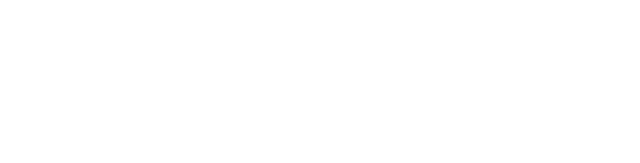
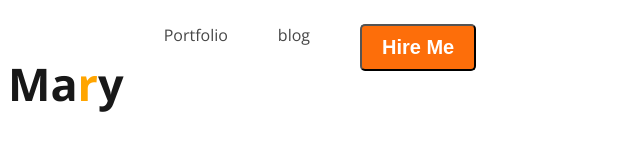
Before and after one commit to NazrulIslam-05/web-developer-portfolio, a plain HTML site: page index.html in a window 1280 px wide. Shown: the whole page, without its empty margins (0-640 px from the left). Drawn offline with nearby package versions, Linux system fonts and the light colour scheme.

Commit message:
added img and nav and button

```diff
--- a/index.html
+++ b/index.html
@@ -1,13 +1,30 @@
 <!DOCTYPE html>
 <html lang="en">
+
 <head>
     <meta charset="UTF-8">
     <meta http-equiv="X-UA-Compatible" content="IE=edge">
     <meta name="viewport" content="width=device-width, initial-scale=1.0">
+    <link rel="preconnect" href="https://fonts.googleapis.com">
+    <link rel="preconnect" href="https://fonts.gstatic.com" crossorigin>
+    <link href="https://fonts.googleapis.com/css2?family=Open+Sans:ital,wght@0,400;0,700;1,500&display=swap"
+        rel="stylesheet">
+
+    <link rel="stylesheet" href="style.css">
     <title>web developer portfolio</title>
 </head>
+
 <body>
     <header>
+        <nav>
+            <h3 class="nav-title">Ma<span style="color: orange;">r</span>y</h3>
+            <ul>
+                <li><a href=""> Portfolio</a> </li>
+                <li> <a href="">blog</a></li>
+                <li ><button class="btn-primary">Hire Me</button></li>
+            </ul>
+
+        </nav>
 
     </header>
     <main>
@@ -17,4 +34,5 @@
 
     </footer>
 </body>
+
 </html>
--- /dev/null
+++ b/style.css
@@ -0,0 +1,39 @@
+body{
+    font-family: 'Open Sans', sans-serif;
+}
+nav{
+    display:flex;
+}
+
+.btn-primary{
+    border-radius: 5px;
+    background: #FD6E0A;
+    color:#FFF;
+    font-size: 20px;
+    font-weight: 700;
+    padding: 10px 20px;
+}
+.nav-title{
+    color: #181818;
+    font-family: Open Sans;
+    font-size: 45px;
+
+    font-weight: 800;
+
+}
+
+nav ul{
+    display: flex;
+
+
+}
+
+nav  li{
+    list-style: none;
+    margin-right: 50px;
+}
+
+nav a{
+    text-decoration: none;
+    color: #474747;
+}
```
Also changed, not shown: images/developer.png (added), images/hardy.png (added), images/header_bg.png (added), images/icons/facebook.png (added), images/icons/insta.png (added), images/icons/js.png (added), images/icons/mongo.png (added), images/icons/nodejs.png (added), images/icons/react.png (added), images/icons/twitter.png (added).
